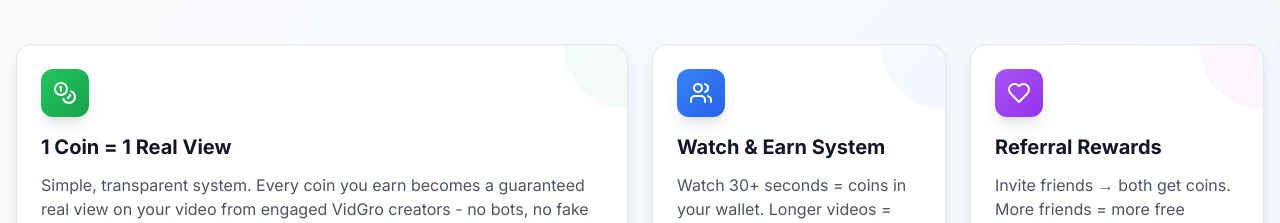
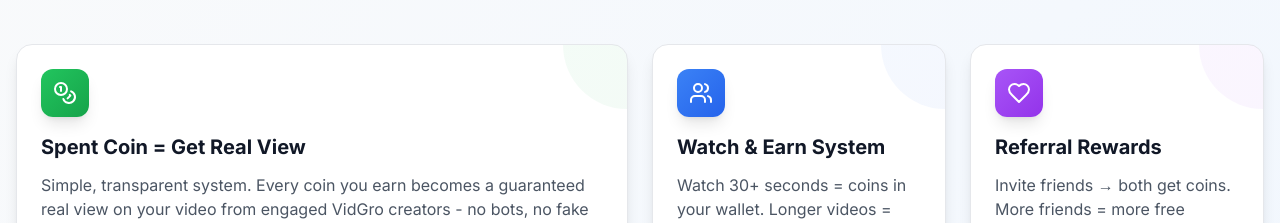
Before and after one commit to mrpraj7488/VidGro-Landing, a Next.js app: page / in a window 1280 px wide. Shown: the part 2780-3003 px from the top of the page. Built offline with nearby package versions, Linux system fonts and the light colour scheme; no server answers.

Commit message:
Updated Features.tsx

```diff
--- a/components/sections/Features.tsx
+++ b/components/sections/Features.tsx
@@ -21,7 +21,7 @@ export default function Features() {
   const features = [
     {
       icon: <Coins className="w-6 h-6" />,
-      title: "1 Coin = 1 Real View",
+      title: "Spent Coin = Get Real View",
       description: "Simple, transparent system. Every coin you earn becomes a guaranteed real view on your video from engaged VidGro creators - no bots, no fake accounts.",
       color: "from-green-500 to-green-600",
       size: "large"
```
